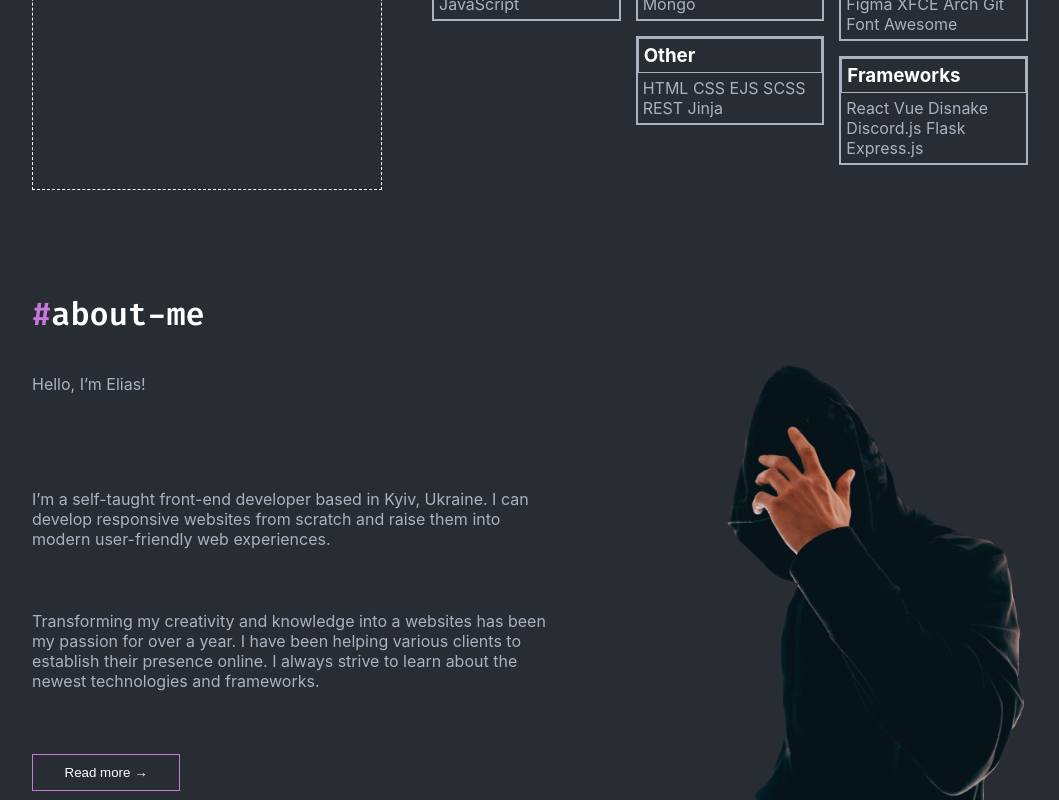
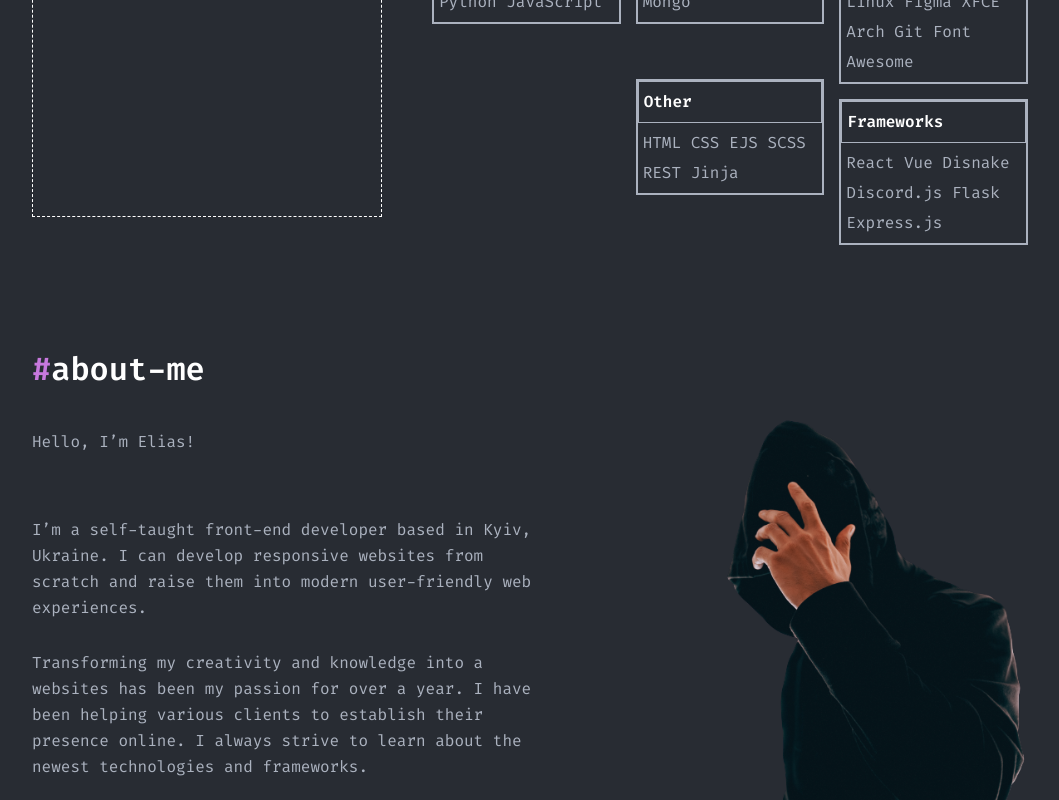
Before and after one commit to 89811421793/portfolio, a React app: page / in a window 1280 px wide. Shown: the part 1660-2460 px from the top of the page, without its empty margins (110-1169 px from the left). Built offline with nearby package versions, Linux system fonts and the light colour scheme.

Commit message:
#skills/#about-me sections - some patches

```diff
--- a/src/pages/homepage/layout/sections/about/About.tsx
+++ b/src/pages/homepage/layout/sections/about/About.tsx
@@ -28,7 +28,7 @@ export const About: React.FC = () => {
               establish their presence online. I always strive to learn about
               the newest technologies and frameworks.
             </AboutText>
-            <Button>Read more &rarr;</Button>
+            <StyledButton>Read more &rarr;</StyledButton>
           </AboutInfo>
           <AboutImage src={aboutimg} alt="" />
         </AboutWrapper>
@@ -46,6 +46,10 @@ const AboutWrapper = styled.div`
 `;
 
 const AboutInfo = styled.div`
+  font-family: Fira Code;
+  font-weight: 400;
+  font-size: 16px;
+  line-height: 26px;
   display: flex;
   flex-direction: column;
   justify-content: space-between;
@@ -63,8 +67,15 @@ const Name = styled.span`
 const AboutText = styled.p`
   max-width: 515px;
   margin-bottom: 5px;
-`
+`;
 const AboutImage = styled.img`
   width: 339px;
   height: 507px;
 `;
+
+const StyledButton = styled(Button)`
+  font-family: Fira Code;
+  font-weight: 500;
+  font-size: 16px;
+  line-height: 21px;
+`;
--- a/src/pages/homepage/layout/sections/projects/Projects.tsx
+++ b/src/pages/homepage/layout/sections/projects/Projects.tsx
@@ -8,6 +8,7 @@ import { SectionTitle } from "../../../../../components/SectionTitle";
 import { FlexWrapper } from "../../../../../components/FlexWrapper";
 import { Container } from "../../../../../components/Container";
 import { StyledHash } from "../../../../../components/StyledHash";
+import { theme } from "../../../../../styles/Theme";
 
 export const Projects: React.FC = () => {
   return (
@@ -17,7 +18,7 @@ export const Projects: React.FC = () => {
           <SectionTitle>
             <StyledHash>#</StyledHash>projects
           </SectionTitle>
-          <a href="#">View all ~~&gt;</a>
+          <ViewAllLink href="#">View all ~~&gt;</ViewAllLink>
         </FlexContainer>
         <FlexWrapper justify={"space-evenly"}>
         <Project
@@ -56,3 +57,11 @@ const FlexContainer = styled.div`
   justify-content: space-between;
   margin-bottom:15px;
 `;
+
+const ViewAllLink = styled.a`
+font-family: Fira Code;
+    font-weight: 500;
+    font-size: 16px;
+    line-height: 30px;
+    color: ${theme.colors.font};
+`;
--- a/src/pages/homepage/layout/sections/skills/skill/Skill.tsx
+++ b/src/pages/homepage/layout/sections/skills/skill/Skill.tsx
@@ -3,8 +3,8 @@ import styled from "styled-components";
 import { theme } from "../../../../../../styles/Theme";
 
 type SkillPropsType = {
-  title: string
-  list:string
+  title: string;
+  list: string;
 };
 
 export const Skill = (props: SkillPropsType) => {
@@ -17,15 +17,23 @@ export const Skill = (props: SkillPropsType) => {
 };
 
 const SkillBox = styled.div`
-border: 2px solid ${theme.colors.borderColor};
+  border: 2px solid ${theme.colors.borderColor};
 `;
 
 const SkillTitle = styled.h3`
-  color: #fff;
+  font-family: Fira Code;
+  font-weight: 600;
+  font-size: 16px;
+  line-height: 30px;
+  color: ${theme.colors.font};
   border: 1px solid ${theme.colors.borderColor};
   padding: 5px;
 `;
 const StyledSkill = styled.div`
-color: ${theme.colors.borderColor};
-padding: 5px;
+  font-family: Fira Code;
+  font-weight: 400;
+  font-size: 16px;
+  line-height: 30px;
+  color: ${theme.colors.borderColor};
+  padding: 5px;
 `;
```
